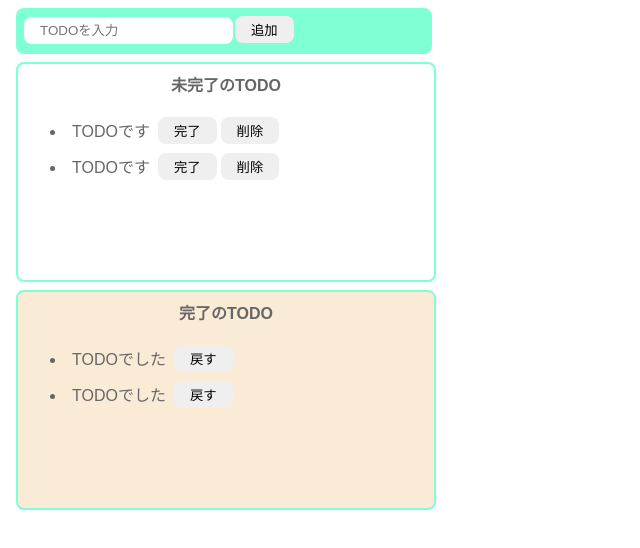
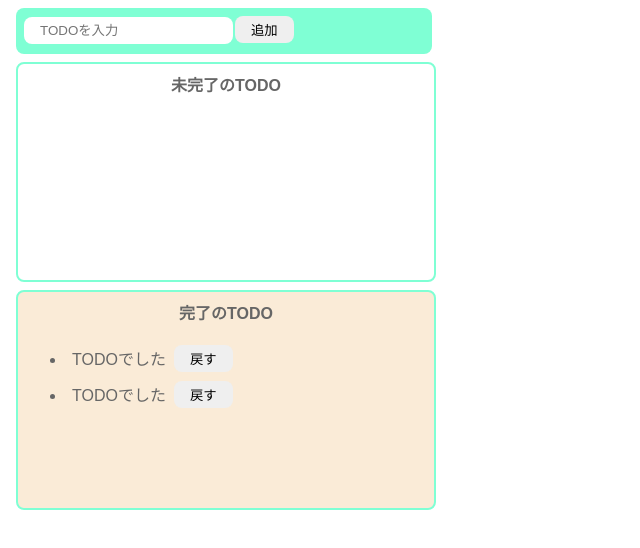
Before and after one commit to hiro266/react-todo, a React (Create React App) app: page / in a window 1280 px wide. Shown: the top 548 px of the page, without its empty margins (0-640 px from the left). Built offline with nearby package versions, Linux system fonts and the light colour scheme.

Commit message:
todo入力→未完了todo

```diff
--- a/src/Todo.jsx
+++ b/src/Todo.jsx
@@ -1,31 +1,39 @@
 import { useState } from "react";
 import './styles.css';
 
-function Todo() {
+export const Todo = () => {
+  const [todoText, setTodoText] = useState("");
+  const [inCompleteTodos, setInCompleteTodos] = useState([])
+
+  const onChangeTodoText = (event) => {
+    setTodoText(event.target.value)
+  }
+
+  const onClickAdd = () => {
+    const newTodos = [...inCompleteTodos, todoText]
+    setInCompleteTodos(newTodos);
+    setTodoText("")
+  }
+
   return (
     <>
       <div class="input-area">
-        <input id="add-text" placeholder="TODOを入力" />
-        <button id="add-button">追加</button>
+        <input placeholder="TODOを入力" value={todoText} onChange={onChangeTodoText}/>
+        <button onClick={onClickAdd}>追加</button>
       </div>
 
       <div class="incomplete-area">
         <p class="title">未完了のTODO</p>
         <ul id="incomplete-list">
-          <li>
-            <div className="list-row">
-              <p className="todo-item">TODOです</p>
-              <button>完了</button>
-              <button>削除</button>
-            </div>
-          </li>
-          <li>
-            <div className="list-row">
-              <p className="todo-item">TODOです</p>
-              <button>完了</button>
-              <button>削除</button>
-            </div>
-          </li>
+          {inCompleteTodos.map((todo) =>
+            <li key={todo}>
+              <div className="list-row">
+                <p className="todo-item">{todo}</p>
+                <button>完了</button>
+                <button>削除</button>
+              </div>
+            </li>
+          )}
         </ul>
       </div>
 
```
